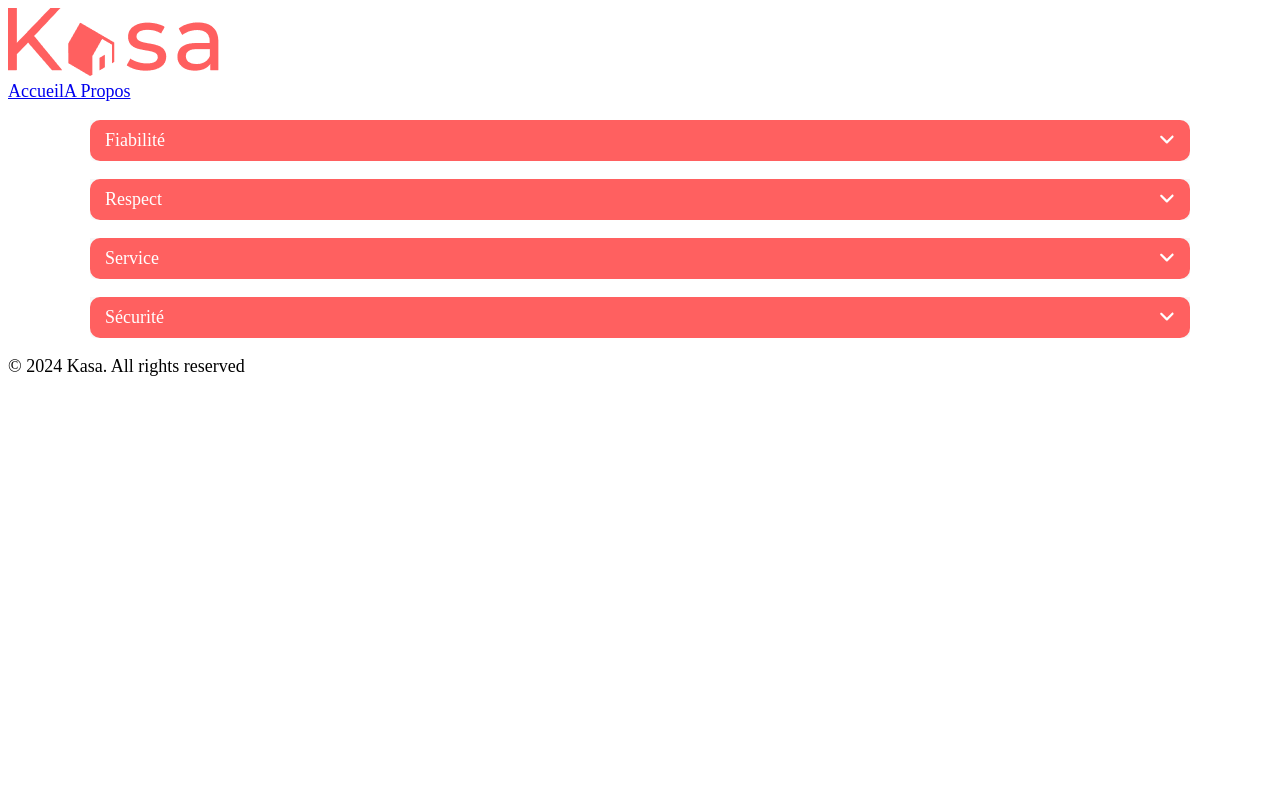
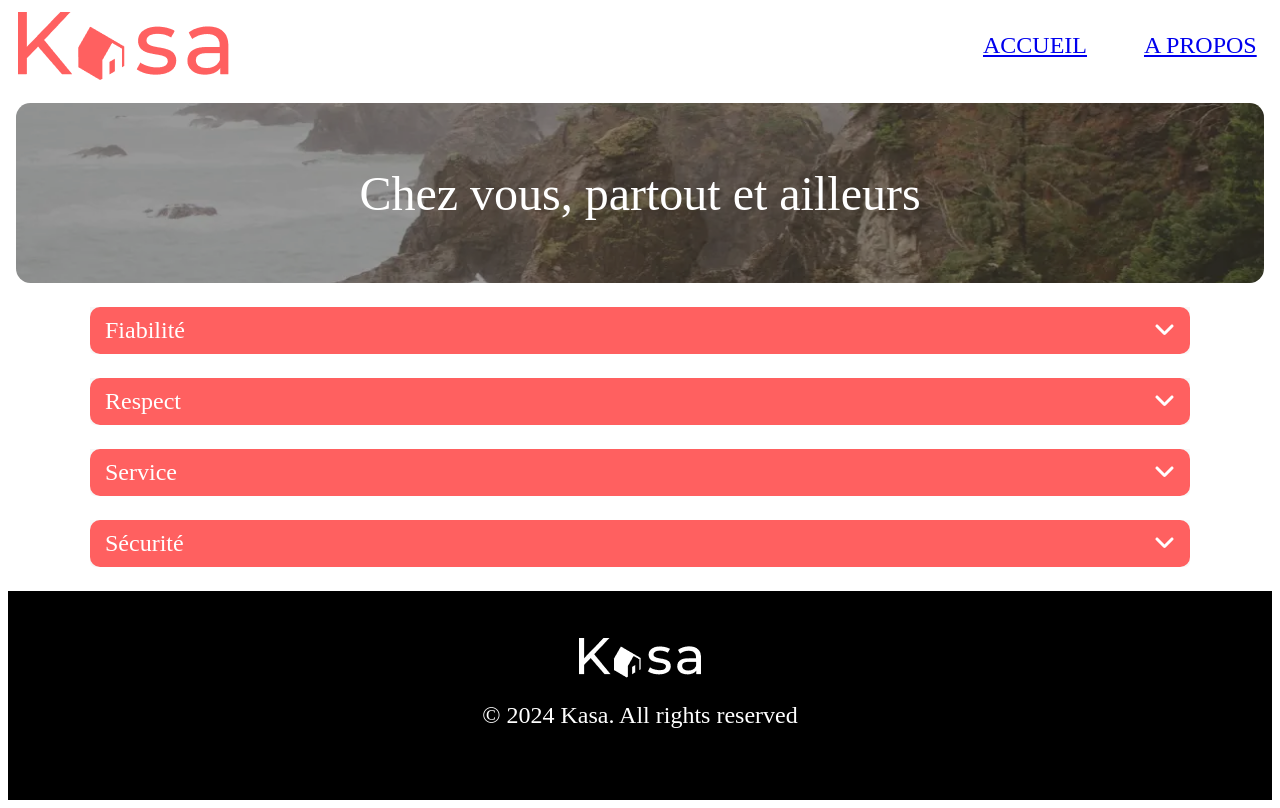
Before and after one commit to Mogavartn/oc-kasa, a React (Create React App) app: page /about in a window 1280 px wide. Built offline with nearby package versions, Linux system fonts and the light colour scheme.

Commit message:
banner footer nav ok

```diff
--- a/src/components/Banner/Banner.scss
+++ b/src/components/Banner/Banner.scss
@@ -11,7 +11,7 @@
         position: absolute;
         z-index: 1;
         color: $primary-color;
-        font-size: 28px;
+        font-size: 48px;
     }
 
     &__img {
--- a/src/components/Collapse/Collapse.scss
+++ b/src/components/Collapse/Collapse.scss
@@ -1,29 +1,23 @@
 @import '../../sass/main.scss';
 
-.collapse{
+.collapse {
     background-color: $tertiary-color;
     max-width: 1100px;
     border-bottom-left-radius: 5px;
     border-bottom-right-radius: 5px;
     margin: 0 auto;
     font-size: inherit;
-    &__title{
-        @include flex(row, space-between, center);
+    &__title {
+        @include flexRow(row, space-between, center);
         background-color: $secondary-color;
         color: $primary-color;
         border-radius: 10px;
         font-weight: 500;
-        font-size: clamp(13px, 1.8vw, 18px);
+        font-size: 24px;
         padding: 10px 15px;
         cursor: pointer;
-        .arrow{
-            transition: all 0.2s ease-in-out;
-            @media screen and (max-width: 1230px){
-                width: 12px;
-            }
-        }
     }
-    &__content{
+    &__content {
         display: flex;
         flex-direction: column;
         gap: 5px;
@@ -35,8 +29,6 @@
         letter-spacing: 1px;
         font-size: clamp(12px, 1.8vw, 18px);
         color: $secondary-color;
-        transition: visibility 0.5s ease-in-out,
-                    opacity 0.5s ease-in-out,
-                    height 0.2s ease-in-out;
+        transition: 0.5s ease-in-out;
     }
 }
--- a/src/components/Footer/Footer.jsx
+++ b/src/components/Footer/Footer.jsx
@@ -1,7 +1,13 @@
+import './Footer.scss'
+import footerLogo from '../../assets/kasa-logo-footer.png'
+
 export default function Footer() {
 	return (
 		<footer className='footer'>
-			<p className='footer_copyright'>© 2024 Kasa. All rights reserved</p>
+			<div className='footer__content'>
+			<img className="nav__content--logo" src={footerLogo} alt="kasa logo" />
+				<p className='footer__content--copyright'>© 2024 Kasa. All rights reserved</p>
+			</div>
 		</footer>
 	)
 }
--- a/src/components/Footer/Footer.scss
+++ b/src/components/Footer/Footer.scss
@@ -1 +1,17 @@
 @import '../../sass/main.scss';
+
+.footer{
+    @include flexRow;
+    background-color: $quaternary-color;
+    color: $primary-color;
+    gap: 50px;
+    width: 100%;
+    height: 209px;
+    &__content{
+        @include flexCol;
+        &--copyright{
+            font-size: 24px;
+            font-weight: 500;
+        }
+    }
+}
--- a/src/components/Gallery/Gallery.scss
+++ b/src/components/Gallery/Gallery.scss
@@ -1,12 +1,11 @@
 @import '../../sass/main.scss';
 
 .home__gallery{
-    @include flex;
+    @include flexRow;
     flex-wrap: wrap;
     gap: 50px;
     background-color: $tertiary-color;
     padding: 50px;
     border-radius: 25px;
-    width: 95%;
     margin: 0 auto;
 }
--- a/src/components/Navbar/Navbar.jsx
+++ b/src/components/Navbar/Navbar.jsx
@@ -1,18 +1,33 @@
 import { Link } from 'react-router-dom'
+import './Navbar.scss'
 import kasaLogo from '../../assets/kasa-logo.png'
 
 export default function Navbar() {
+	const activeRoute = window.location.pathname;
+
     return (
-        <div>
-			< img
-                className="kasa-logo"
-                src={kasaLogo}
-                alt="kasa logo"
-            />
-            <nav className="navbar">
-                <Link to="/">Accueil</Link>
-                <Link to="/about">A Propos</Link>
-            </nav>
-        </div>
+        <nav className="nav">
+            <img className="nav__logo" src={kasaLogo} alt="kasa logo" />
+            <ul className="nav__list">
+                <li
+                    className={
+                        activeRoute === '/home'
+                            ? 'nav__list--link activeLink'
+                            : 'nav__list--link inactiveLink'
+                    }
+                >
+                    <Link to="/">Accueil</Link>
+                </li>
+                <li
+                    className={
+                        activeRoute === '/about'
+                            ? 'nav__list--link activeLink'
+                            : 'nav__list--link inactiveLink'
+                    }
+                >
+                    <Link to="/about">A Propos</Link>
+                </li>
+            </ul>
+        </nav>
     )
 }
--- a/src/components/Navbar/Navbar.scss
+++ b/src/components/Navbar/Navbar.scss
@@ -1 +1,28 @@
 @import '../../sass/main.scss';
+
+.nav{
+    width: 98%;
+    display: flex;
+    font-weight: 400;
+    color: $primary-color;
+    flex-direction: row;
+    justify-content: space-between;
+    align-items: center;
+    padding-inline-start: 10px;
+
+    &__list{
+        @include flexRow;
+        font-size: 24px;
+        text-transform: uppercase;
+        transition: transform 150ms ease-in-out;
+        gap: 57px;
+        list-style: none;
+        &--link{
+            text-decoration: none;
+            color: $quaternary-color;
+        &:hover{
+            transform: scale(1.05);
+        }
+        }
+    }
+}
--- /dev/null
+++ b/src/datas/AboutDatas.js
@@ -0,0 +1,22 @@
+export const aboutDatas = [
+    {
+        "id": "1",
+        "title": "Fiabilité",
+        "content": "Les annonces postées sur Kasa garantissent une fiabilité totale. Les photos sont conformes aux logements, et toutes les informations sont régulièrement vérifiées par nos équipes."
+    },
+    {
+        "id": "2",
+        "title": "Respect",
+        "content": "La bienveillance fait partie des valeurs fondatrices de Kasa. Tout comportement discriminatoire ou de perturbation du voisinage entraînera une exclusion de notre plateforme.."
+    },
+    {
+        "id": "3",
+        "title": "Service",
+        "content": "Nos équipes se tiennent à votre disposition pour vous fournir une expérience parfaite. N'hésitez pas à nous contacter si vous avez la moindre question.."
+    },
+    {
+        "id": "4",
+        "title": "Sécurité",
+        "content": "La sécurité est la priorité de Kasa. Aussi bien pour nos hôtes que pour les voyageurs, chaque logement correspond aux critères de sécurité établis par nos services. En laissant une note aussi bien à l'hôte qu'au locataire, cela permet à nos équipes de vérifier que les standards sont bien respectés. Nous organisons également des ateliers sur la sécurité domestique pour nos hôtes."
+    }
+]
--- a/src/pages/About/About.jsx
+++ b/src/pages/About/About.jsx
@@ -1,39 +1,22 @@
 import './About.scss';
+import { aboutDatas } from '../../datas/AboutDatas';
 import Collapse from '../../components/Collapse/Collapse';
+import Banner from '../../components/Banner/Banner.jsx'
 
-export const aboutDatas = [
-    {
-        "id": "1",
-        "title": "Fiabilité",
-        "content": "Les annonces postées sur Kasa garantissent une fiabilité totale. Les photos sont conformes aux logements, et toutes les informations sont régulièrement vérifiées par nos équipes."
-    },
-    {
-        "id": "2",
-        "title": "Respect",
-        "content": "La bienveillance fait partie des valeurs fondatrices de Kasa. Tout comportement discriminatoire ou de perturbation du voisinage entraînera une exclusion de notre plateforme.."
-    },
-    {
-        "id": "3",
-        "title": "Service",
-        "content": "Nos équipes se tiennent à votre disposition pour vous fournir une expérience parfaite. N'hésitez pas à nous contacter si vous avez la moindre question.."
-    },
-    {
-        "id": "4",
-        "title": "Sécurité",
-        "content": "La sécurité est la priorité de Kasa. Aussi bien pour nos hôtes que pour les voyageurs, chaque logement correspond aux critères de sécurité établis par nos services. En laissant une note aussi bien à l'hôte qu'au locataire, cela permet à nos équipes de vérifier que les standards sont bien respectés. Nous organisons également des ateliers sur la sécurité domestique pour nos hôtes."
-    }
-]
 
 export default function About() {
     return (
-        <main className="about__main">
+        <body className="about__body">
+            <Banner />
+            <div className="about__body--collapses">
                 {aboutDatas.map(({ id, title, content }) => {
                     return (
-                        <div key={id} className="about__main--collapse">
+                        <div key={id} className="about__body--collapse">
                             <Collapse style={{margin:'30px 0'}}  title={title} content={content} />
                         </div>
                     )
                 })}
-        </main>
+            </div>
+        </body>
     )
 }
--- a/src/sass/_mixins.scss
+++ b/src/sass/_mixins.scss
@@ -1,6 +1,13 @@
-@mixin flex($direction: row, $justify: center, $align: center) {
+@mixin flexRow($direction: row, $justify: center, $align: center) {
     display: flex;
     flex-direction: $direction;
     justify-content: $justify;
     align-items: $align;
 }
+
+@mixin flexCol($direction: column, $justify: center, $align: center) {
+    display: flex;
+    flex-direction: $direction;
+    justify-content: $justify;
+    align-items: $align;
+}
--- a/src/sass/_variables.scss
+++ b/src/sass/_variables.scss
@@ -1,3 +1,4 @@
 $primary-color : #fff;
 $secondary-color : #FF6060;
 $tertiary-color : #F7F7F7;
+$quaternary-color: #000;
--- a/src/sass/main.scss
+++ b/src/sass/main.scss
@@ -7,7 +7,7 @@ html {
     margin: auto;
     max-width: 1440px;
     font-size: 18px;
-    color: black;
+    color: $quaternary-color;
     font-family: 'Montserrat-Regular';
     background: $primary-color;
 }
```
Also changed, not shown: src/assets/kasa-logo-footer.png (added), 1 other file (tests, documents, lock files or other folders).
